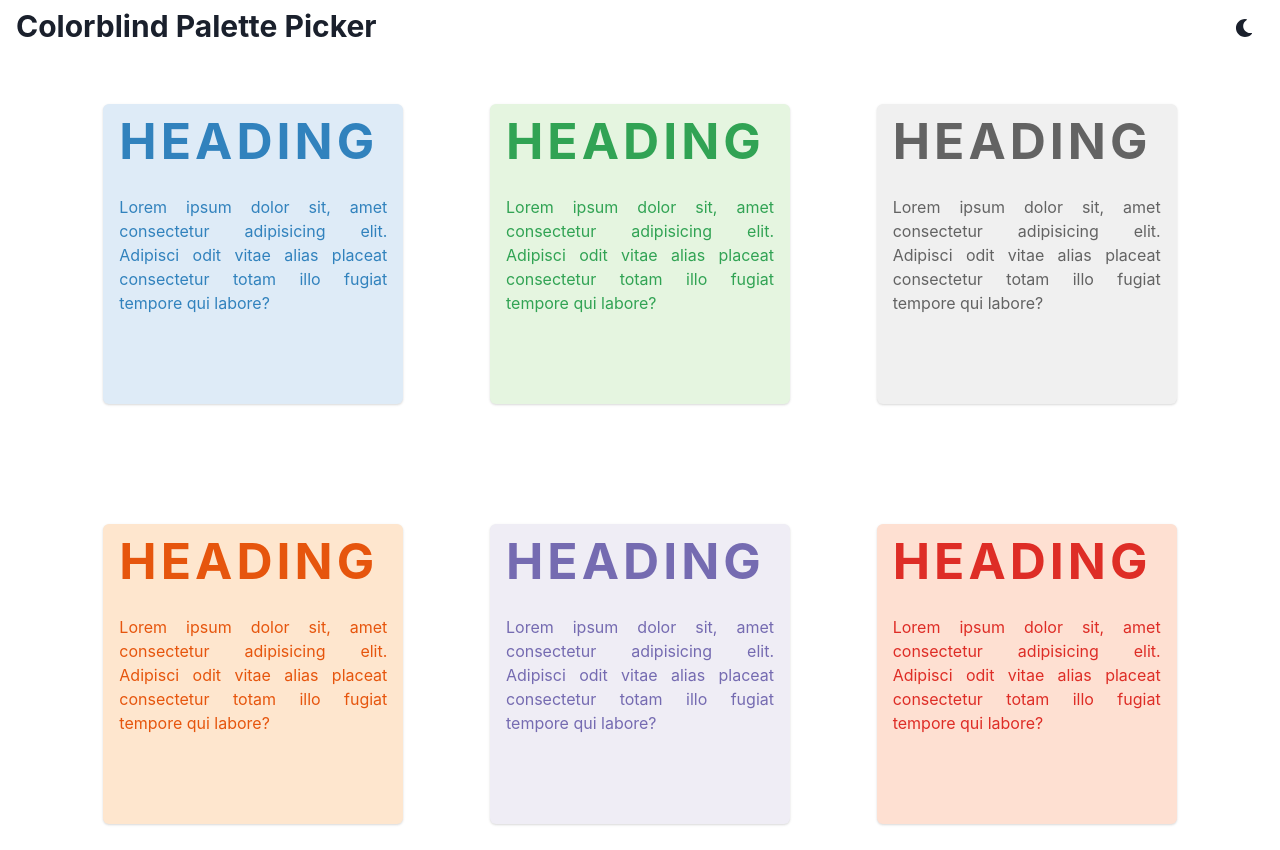
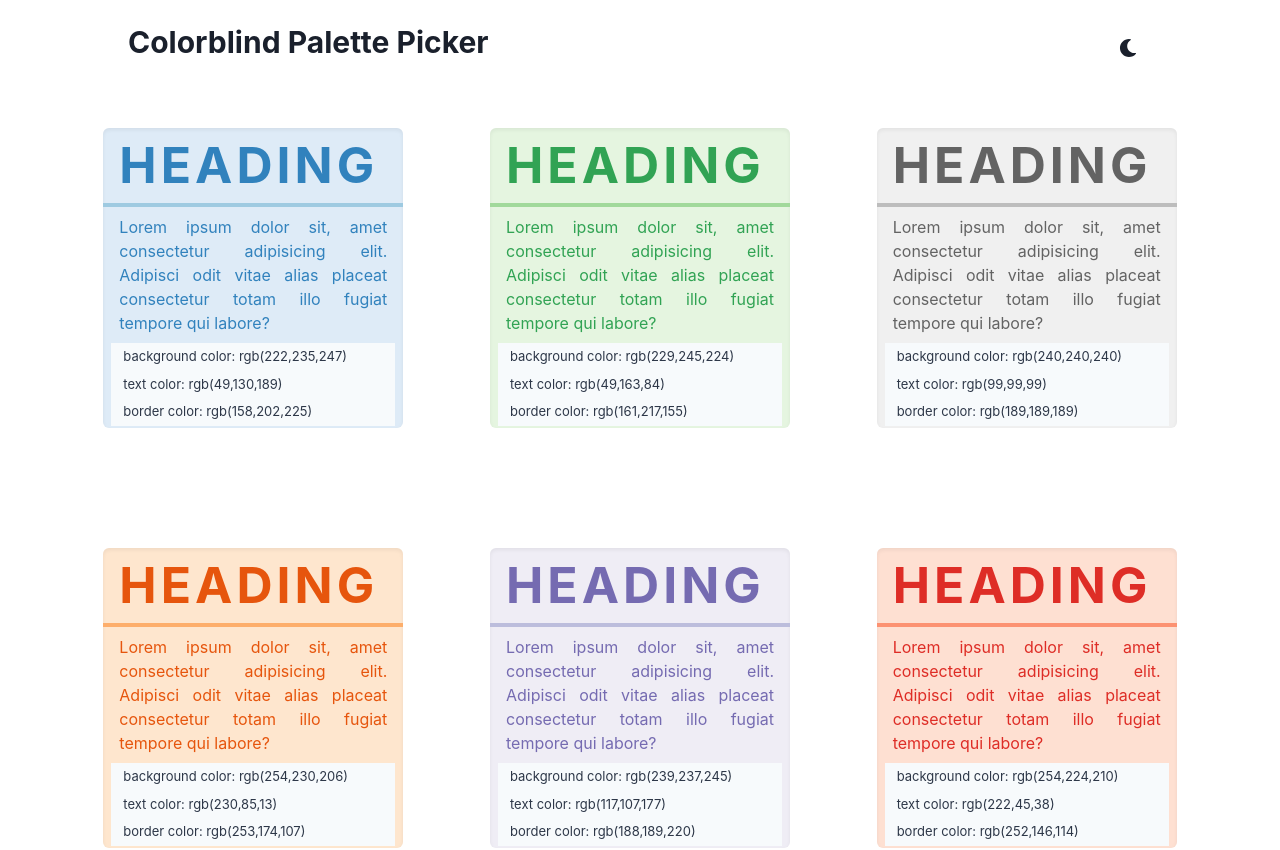
Before and after one commit to daryllcapistrano/colorblind-palette-generator, a React (Create React App) app: page / in a window 1280 px wide. Shown: the top 850 px of the page. Built offline with nearby package versions, Linux system fonts and the light colour scheme.

Commit message:
add hook to card body for theme switching

```diff
--- a/src/components/sections/header/index.js
+++ b/src/components/sections/header/index.js
@@ -1,18 +1,21 @@
 import React from 'react';
-import { Box, Heading } from '@chakra-ui/react';
+import { Box, Heading, useColorModeValue } from '@chakra-ui/react';
+
 import { ColorModeSwitcher } from '../../../utils/ColorModeSwitcher';
 
 function Header() {
+  const color = useColorModeValue('gray.800', 'white');
   return (
     <Box
-      d="inline-flex"
+      d={{ base: 'flex', md: 'inline-flex' }}
+      flexDirection={{ base: 'column', md: 'row' }}
       justifyContent="space-between"
       bg="transparent"
       w="100%"
-      mt={2}
-      px={4}
+      mt={6}
+      px={{ base: null, md: 24, lg: 32 }}
     >
-      <Heading fontSize="3xl" fontWeight="bold">
+      <Heading fontSize="3xl" fontWeight="bold" color={color}>
         Colorblind Palette Picker
       </Heading>
       <ColorModeSwitcher />
--- a/src/components/ui/card/index.js
+++ b/src/components/ui/card/index.js
@@ -1,20 +1,25 @@
 import React from 'react';
-import { Box, Text } from '@chakra-ui/react';
+import { Box, Text, VStack } from '@chakra-ui/react';
+import { useColorModeValue } from '@chakra-ui/react';
 
 // import { sequential } from '../../../utils/extractColorblindSchemes';
 
 function Card(props) {
+  const bg = useColorModeValue('gray.50', 'gray.700');
+  const color = useColorModeValue('gray.700', 'gray.50');
+
   return (
     <Box
       bg={props.color.color1}
       h="300px"
       w="300px"
       justifySelf="center"
-      boxShadow="base"
+      boxShadow="inner"
       rounded="md"
     >
-      {/* <Logo h="20vmin" pointerEvents="none" /> */}
       <Text
+        borderBottom="4px"
+        borderColor={props.color.color2}
         size="lg"
         fontSize="50px"
         fontWeight="bold"
@@ -27,11 +32,29 @@ function Card(props) {
       >
         heading
       </Text>
-      <Text color={props.color.color3} fontSize="medium" p={4} align="justify">
+      <Text
+        color={props.color.color3}
+        fontSize="medium"
+        px={4}
+        py={2}
+        align="justify"
+      >
         Lorem ipsum dolor sit, amet consectetur adipisicing elit. Adipisci odit
         vitae alias placeat consectetur totam illo fugiat tempore qui labore?
       </Text>
-      {/* <Box>Action Go Here</Box> */}
+      <VStack
+        bg="white"
+        py={1}
+        pl={3}
+        mx={2}
+        alignItems="flex-start"
+        backgroundColor={bg}
+        color={color}
+      >
+        <Text fontSize="small">background color: {props.color.color1}</Text>
+        <Text fontSize="small">text color: {props.color.color3}</Text>
+        <Text fontSize="small">border color: {props.color.color2}</Text>
+      </VStack>
     </Box>
   );
 }
--- a/src/index.js
+++ b/src/index.js
@@ -4,10 +4,11 @@ import ReactDOM from 'react-dom';
 import App from './App';
 import reportWebVitals from './reportWebVitals';
 import * as serviceWorker from './serviceWorker';
+import theme from '../src/utils/theme';
 
 ReactDOM.render(
   <StrictMode>
-    <ColorModeScript />
+    <ColorModeScript initialColorMode={theme.config.initialColorMode} />
     <App />
   </StrictMode>,
   document.getElementById('root')
--- a/src/utils/ColorModeSwitcher.js
+++ b/src/utils/ColorModeSwitcher.js
@@ -9,8 +9,11 @@ export const ColorModeSwitcher = props => {
 
   return (
     <IconButton
-      size="md"
+      size="lg"
       fontSize="lg"
+      margin={{ base: 'auto', md: '0' }}
+      mt={{ base: '4', md: '0' }}
+      maxW="40px"
       aria-label={`Switch to ${text} mode`}
       variant="ghost"
       color="current"
--- /dev/null
+++ b/src/utils/theme.js
@@ -0,0 +1,9 @@
+import { extendTheme } from '@chakra-ui/react';
+// 1. Add your color mode config
+const config = {
+  initialColorMode: 'light',
+  useSystemColorMode: false,
+};
+// 2. extend the theme
+const theme = extendTheme({ config });
+export default theme;
```
Also changed, not shown: 1 other file (tests, documents, lock files or other folders).
